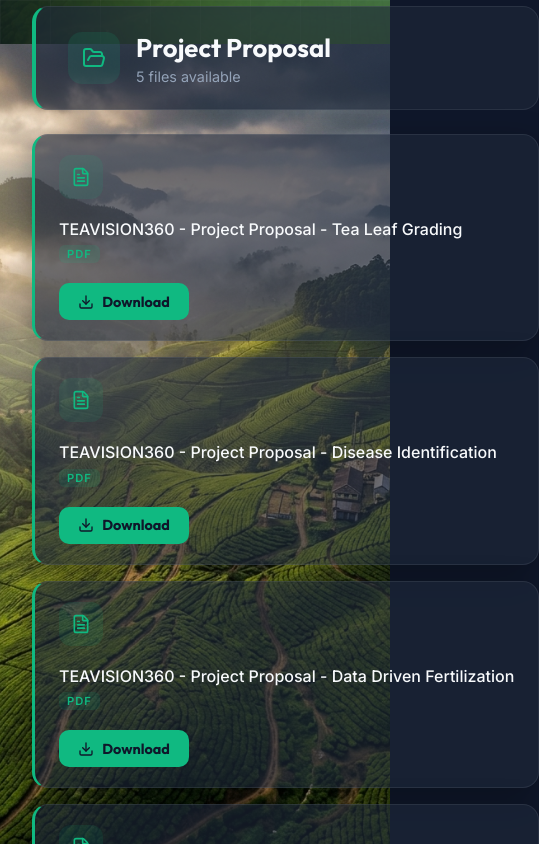
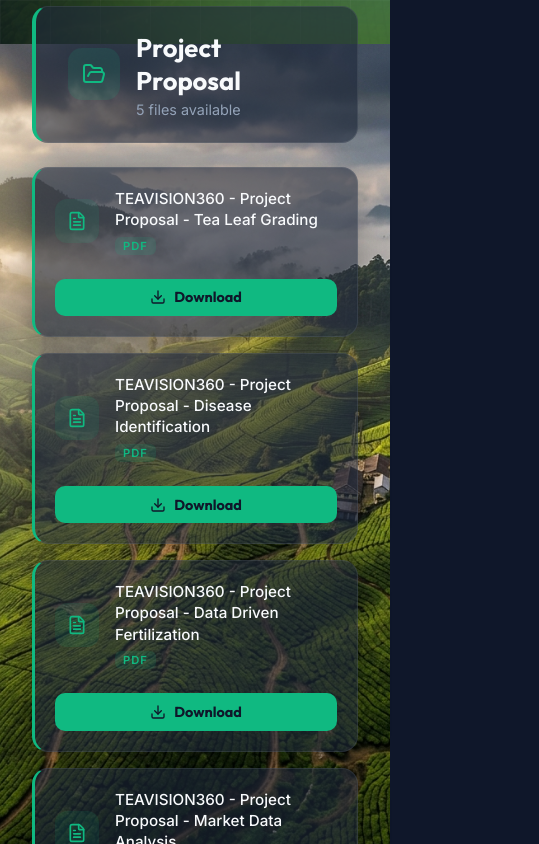
Before and after one commit to rash0924/research-portfolio, a React (Create React App) app: page /documents in a window 390 px wide. Shown: the part 800-1644 px from the top of the page, 539 px wide, since content can reach past the window. Built offline with nearby package versions, Linux system fonts and the light colour scheme.

Commit message:
Fix mobile responsiveness for long document names

```diff
--- a/src/pages/Documents.css
+++ b/src/pages/Documents.css
@@ -340,5 +340,24 @@
   }
   .file-card {
     flex-wrap: wrap;
+    gap: 1rem;
+    padding: 1.25rem;
+  }
+
+  .file-info {
+    width: calc(100% - 60px);
+  }
+
+  .file-name {
+    white-space: normal;
+    word-break: break-word;
+    font-size: 0.95rem;
+    line-height: 1.4;
+  }
+
+  .file-download-btn {
+    width: 100%;
+    justify-content: center;
+    margin-top: 0.5rem;
   }
 }
```
